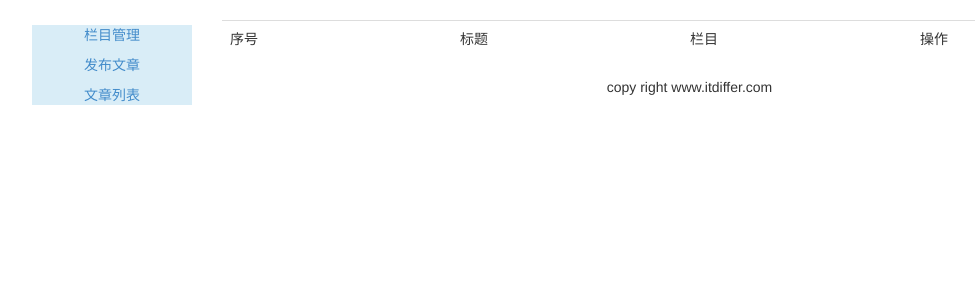
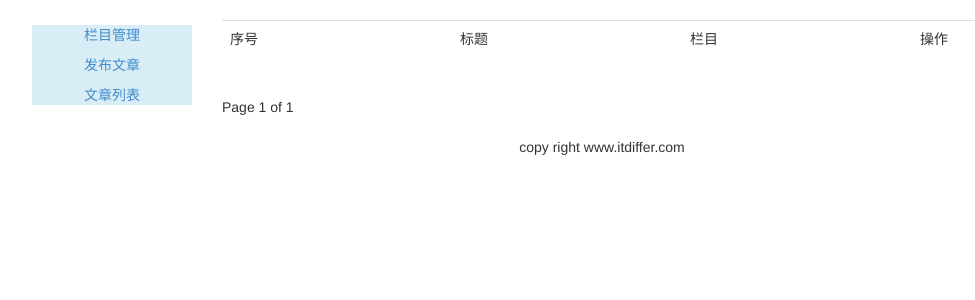
Before and after one commit to jience/mysite, a Django app: a page that uses templates/article/column/article_list.html in a window 1280 px wide. Shown: the part 52-352 px from the top of the page, without its empty margins (53-1028 px from the left). Run offline with Django 3.2, Linux system fonts and the light colour scheme; the visitor is signed in with stand-in values (Sample User, id 1); data that the repository does not hold is empty; some libraries are stand-ins or nearby versions.

Commit message:
3.3c 设置分页功能

```diff
--- a/article/views.py
+++ b/article/views.py
@@ -3,6 +3,7 @@ from django.contrib.auth.decorators import login_required
 from django.views.decorators.csrf import csrf_exempt
 from django.http import HttpResponse
 from django.views.decorators.http import require_POST
+from django.core.paginator import Paginator, EmptyPage, PageNotAnInteger
 from article.models import ArticleColumn, ArticlePost
 from article.forms import ArticleColumnForm, ArticlePostForm
 
@@ -80,8 +81,20 @@ def article_post(request):
 
 @login_required(login_url='/account/login/')
 def article_list(request):
-    articles = ArticlePost.objects.filter(author=request.user)
-    return render(request, "article/column/article_list.html", {"articles": articles})
+    articles_list = ArticlePost.objects.filter(author=request.user)
+    paginator = Paginator(articles_list, 2)
+    page = request.GET.get('page')
+    try:
+        current_page = paginator.page(page)
+        articles = current_page.object_list
+    except PageNotAnInteger:
+        current_page = paginator.page(1)
+        articles = current_page.object_list
+    except EmptyPage:
+        current_page = paginator.page(paginator.num_pages)
+        articles = current_page.object_list
+    return render(request, "article/column/article_list.html", {"articles": articles,
+                                                                "page": current_page})
 
 
 @login_required(login_url='/account/login/')
--- a/templates/article/column/article_list.html
+++ b/templates/article/column/article_list.html
@@ -22,6 +22,7 @@
                 </tr>
             {% endfor %}
         </table>
+    {% include "paginator.html" %}
     </div>
     <script type="text/javascript" src="{% static 'js/jquery.js' %}"></script>
     <script type="text/javascript" src="{% static 'js/layer.js' %}"></script>
--- /dev/null
+++ b/templates/paginator.html
@@ -0,0 +1,13 @@
+<div class="pagination">
+  <span class="step-links">
+    {% if page.has_previous %}
+    <a href="?page={{ page.previous_page_number }}">Previous</a>
+    {% endif %}
+    <span class="current">
+      Page {{ page.number }} of {{ page.paginator.num_pages }}
+    </span>
+    {% if page.has_next %}
+    <a href="?page={{ page.next_page_number }}">Next</a>
+    {% endif %}
+  </span>
+</div>
```
